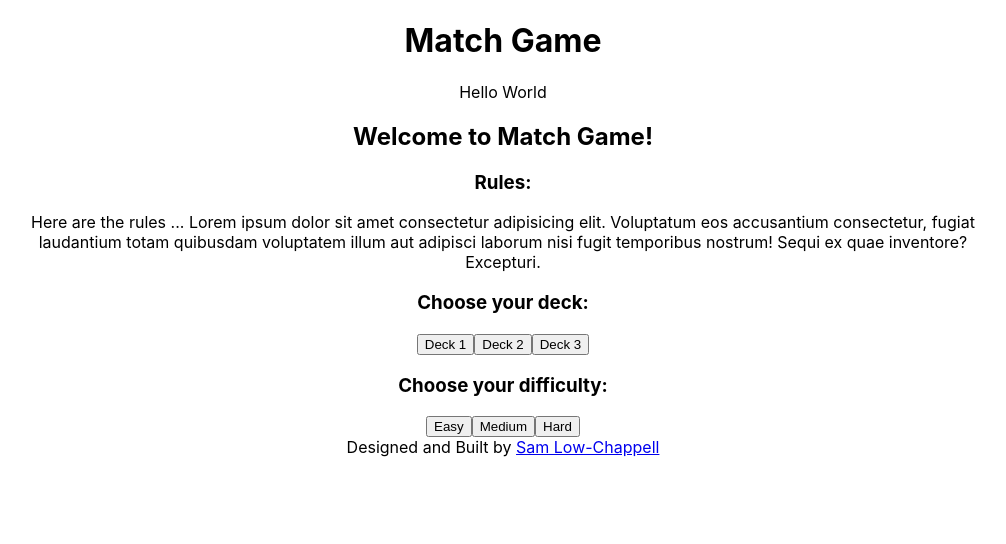
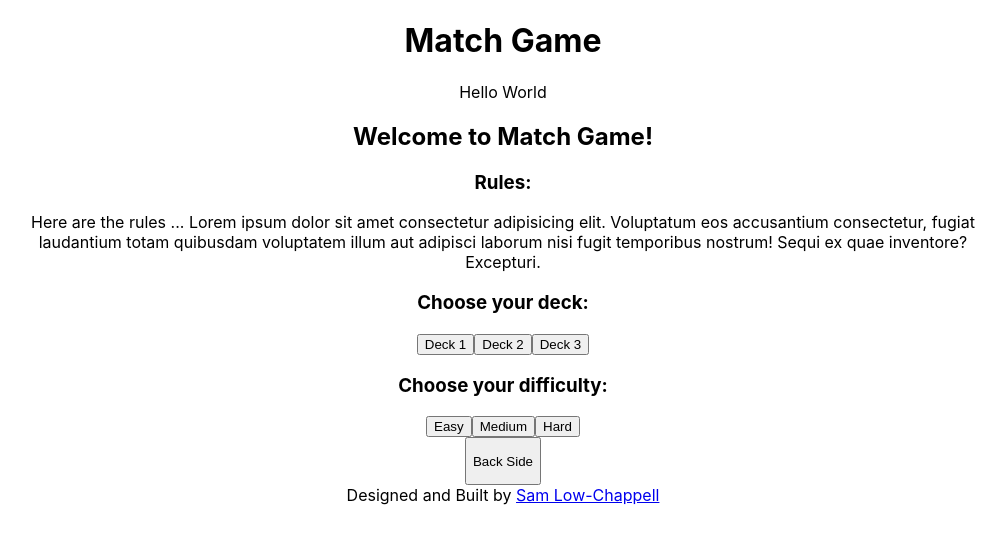
Before and after one commit to sjlowchappell/match-game, a React (Create React App) app: page / in a window 1280 px wide. Shown: the top 544 px of the page, without its empty margins (137-1143 px from the left). Built offline with nearby package versions, Linux system fonts and the light colour scheme.

Commit message:
updated card component

```diff
--- a/src/App.tsx
+++ b/src/App.tsx
@@ -12,6 +12,7 @@ function App() {
 			<Layout>
 				<p>Hello World</p>
 				<Modal />
+				<Card image={'Fake Path'} />
 			</Layout>
 		</div>
 	);
--- a/src/components/card.tsx
+++ b/src/components/card.tsx
@@ -1,7 +1,48 @@
-import React, { FC } from 'react';
+import React, { Component } from 'react';
+import PropTypes from 'prop-types';
 
-const Card: FC = () => {
-	return <p>Card Component</p>;
-};
+interface CardState {
+	hidden: boolean;
+}
+
+interface CardProps {
+	image: string;
+}
+
+class Card extends Component<CardProps, CardState> {
+	static propTypes = {
+		image: PropTypes.string.isRequired,
+	};
+	constructor(props: CardProps) {
+		super(props);
+		// set initial state to be the cat image
+		this.state = {
+			hidden: true,
+		};
+	}
+
+	// Click handler updates state based upon the given image
+	handleClick = () => {
+		this.state.hidden ? this.setState({ hidden: false }) : this.setState({ hidden: true });
+	};
+
+	render() {
+		return (
+			<div>
+				{/* Button with handleClick method contains the image */}
+				<button onClick={this.handleClick}>
+					{/* Conditionally render the image based upon state */}
+					{this.state.hidden ? (
+						<p>Back Side</p>
+					) : (
+						// <img src={a} alt="A bunch of cats!" />
+						<p>Front Side</p>
+						// <img src={b} alt="A bunch of dogs!" />
+					)}
+				</button>
+			</div>
+		);
+	}
+}
 
 export default Card;
```
